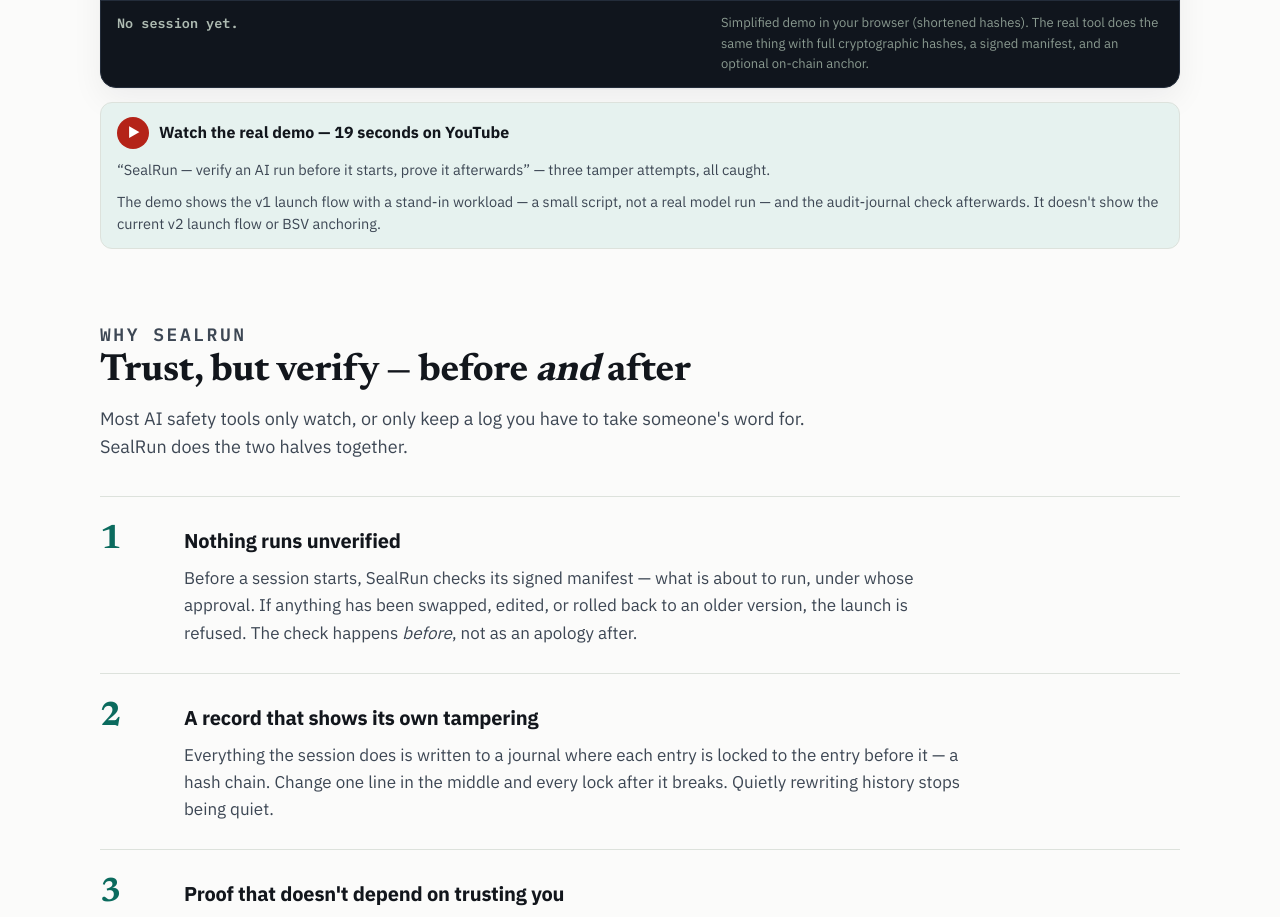
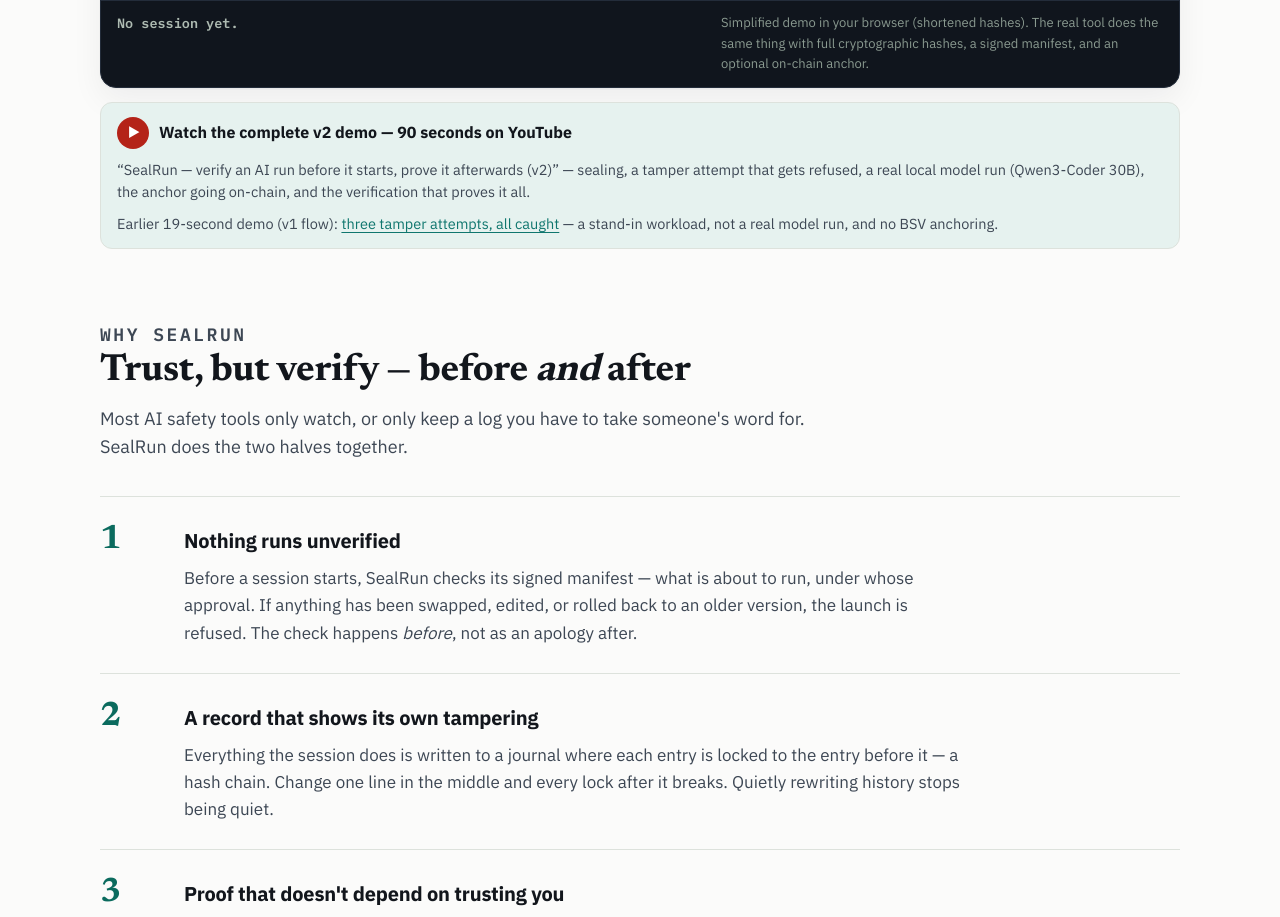
Before and after one commit to RobGanon/bsv-ai-security, a plain HTML site: page docs/index.html in a window 1280 px wide. Shown: the part 935-1852 px from the top of the page. Drawn offline with Linux system fonts and the light colour scheme.

Commit message:
Add the complete v2 demo video link

```diff
--- a/docs/index.html
+++ b/docs/index.html
@@ -275,12 +275,12 @@
       </div>
 
       <div class="video-strip">
-        <a class="video-link" href="https://youtu.be/6z6a17UsD4g" target="_blank" rel="noopener">
+        <a class="video-link" href="https://youtu.be/4wpYB-3izyQ" target="_blank" rel="noopener">
           <span class="play" aria-hidden="true">▶</span>
-          Watch the real demo — 19 seconds on YouTube
+          Watch the complete v2 demo — 90 seconds on YouTube
         </a>
-        <span class="video-desc">“SealRun — verify an AI run before it starts, prove it afterwards” — three tamper attempts, all caught.</span>
-        <span class="video-desc">The demo shows the v1 launch flow with a stand-in workload — a small script, not a real model run — and the audit-journal check afterwards. It doesn't show the current v2 launch flow or BSV anchoring.</span>
+        <span class="video-desc">“SealRun — verify an AI run before it starts, prove it afterwards (v2)” — sealing, a tamper attempt that gets refused, a real local model run (Qwen3-Coder 30B), the anchor going on-chain, and the verification that proves it all.</span>
+        <span class="video-desc">Earlier 19-second demo (v1 flow): <a href="https://youtu.be/6z6a17UsD4g" target="_blank" rel="noopener">three tamper attempts, all caught</a> — a stand-in workload, not a real model run, and no BSV anchoring.</span>
       </div>
     </div>
 
```
Also changed, not shown: llms.txt, 2 other files.
